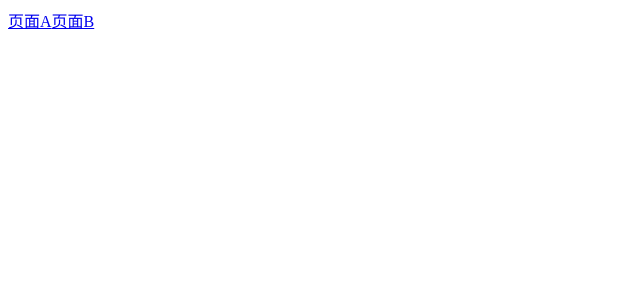
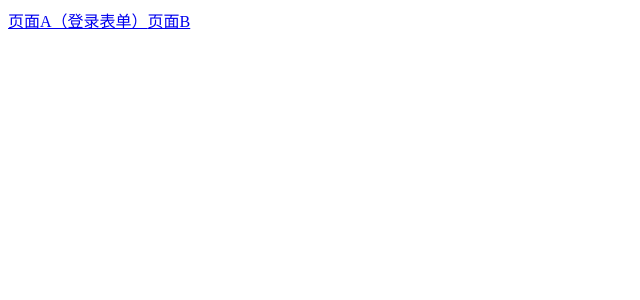
Before and after one commit to liouer/graduateDesign, a Vue app: page / in a window 1280 px wide. Shown: the top 300 px of the page, without its empty margins (0-640 px from the left). Built offline with nearby package versions, Linux system fonts and the light colour scheme.

Commit message:
fix：修改首页显示文字

```diff
--- a/src/App.vue
+++ b/src/App.vue
@@ -1,7 +1,7 @@
 <template>
   <div id="app">
     <!-- <el-header style="margin-bottom: 20px"> -->
-      <router-link to="/PageA">页面A</router-link>
+      <router-link to="/PageA">页面A（登录表单）</router-link>
       <router-link to="/PageB">页面B</router-link>
     <router-view></router-view>
   </div>
```
